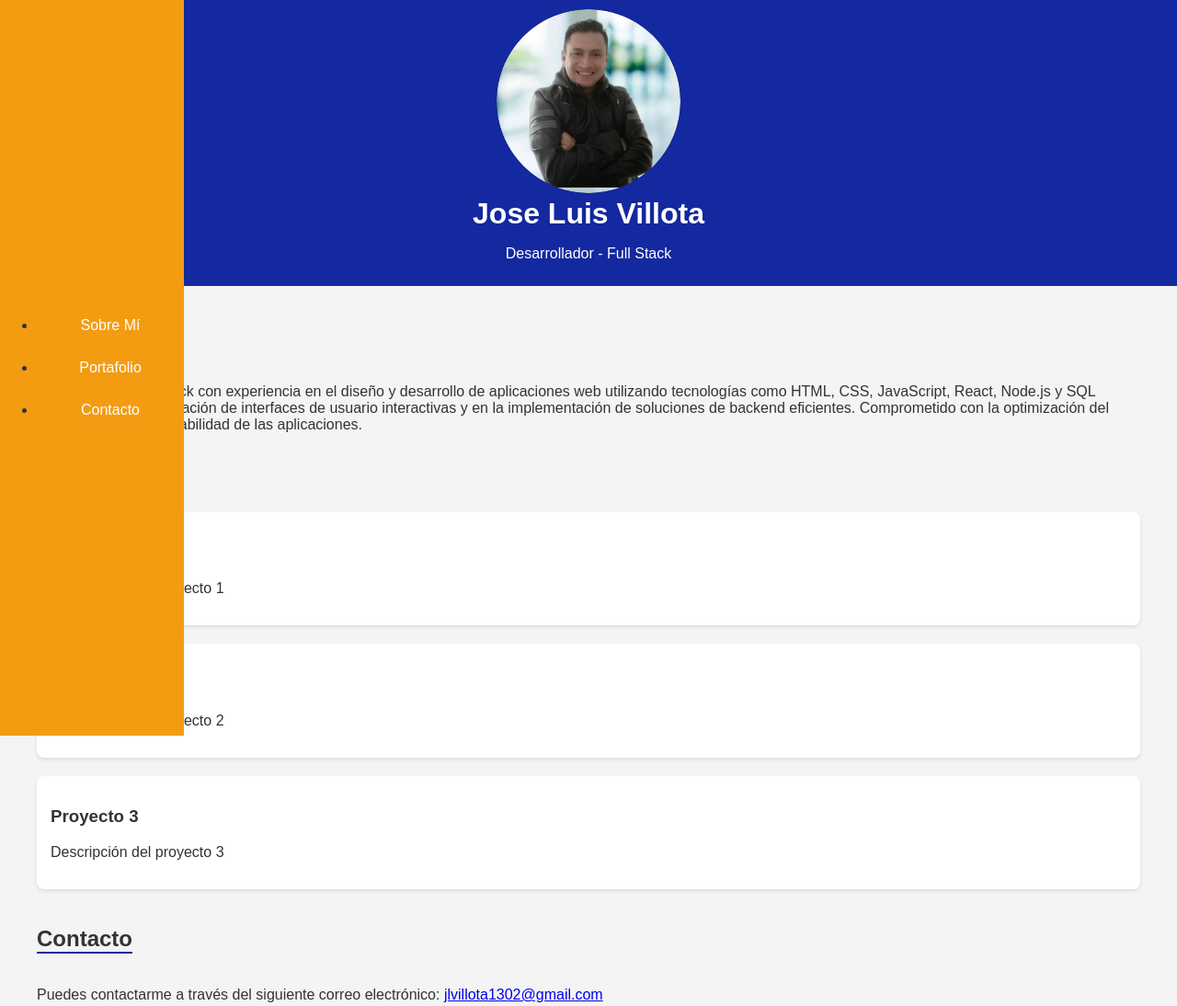
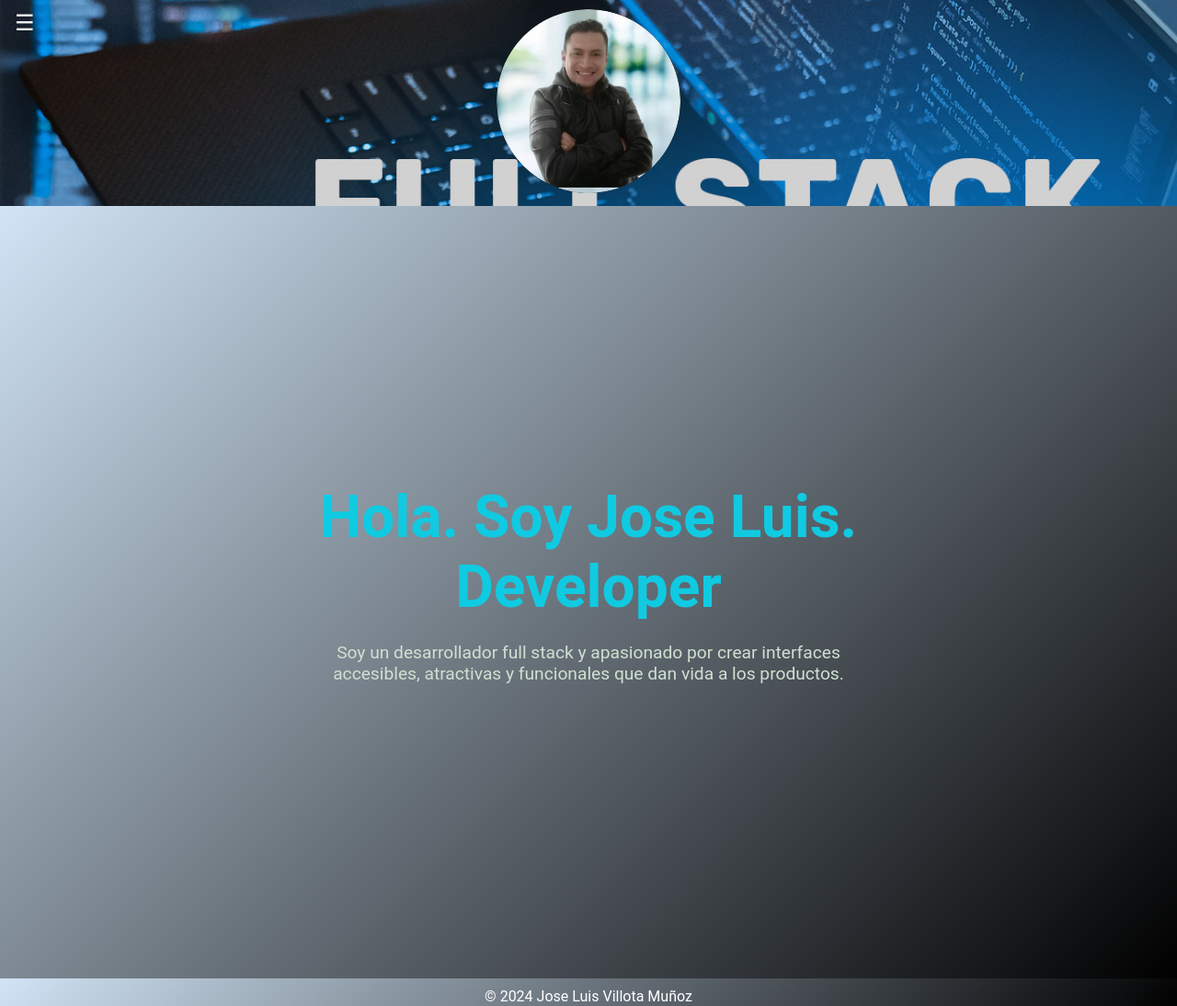
Before and after one commit to jlvillota/miPortafolio, a plain HTML site: page index.html in a window 1280 px wide. Shown: the top 1094 px of the page at 92% size. Drawn offline with Linux system fonts and the light colour scheme.

Commit message:
cabio de fondo anexo de imagenes y nuevo template

```diff
--- a/index.html
+++ b/index.html
@@ -7,51 +7,36 @@
     <link rel="stylesheet" href="./styles/styles.css">
 </head>
 <body>
+    <!-- Botón de menú hamburguesa dentro del header -->
+<header>
+    <button class="hamburger" onclick="toggleNav()">☰</button>
+    <img src="./assets/img/perfil.jpeg" alt="Foto Perfil">
+</header>
 
-    <header>
-        <img src="./assets/img/perfil.jpeg" alt="Foto Perfil">
-        <h1>Jose Luis Villota</h1>
-        <p>Desarrollador - Full Stack</p>
-    </header>
+<!-- Menú de navegación lateral -->
 <section class="nav-wrapper">
-        <nav>
+    <nav id="side-nav">
+        <button class="close-btn" onclick="toggleNav()">✕</button>
         <ul>
             <li><a href="#about">Sobre Mí</a></li>
             <li><a href="#portfolio">Portafolio</a></li>
             <li><a href="#contact">Contacto</a></li>
         </ul>
     </nav>
+    <img src="./assets/img/perfil.jpeg" alt="Logo" class="logo">
 </section>
 
-    <main class="container">
-        <section id="about">
-            <h2 class="section-title">Sobre Mí</h2>
-            <p>Desarrollador Full Stack con experiencia en el diseño y desarrollo de aplicaciones web utilizando tecnologías como HTML, CSS, JavaScript, React, Node.js y SQL Server.
-                Hábil en la creación de interfaces de usuario interactivas y en la implementación de soluciones de backend eficientes. Comprometido con la optimización del rendimiento
-                y la escalabilidad de las aplicaciones.</p>
+<div class="overlay" onclick="toggleNav()"></div>
+
+<section class="intro">
+    <h1>Hola. Soy Jose Luis.<br>Developer</h1>
+    <p>Soy un desarrollador full stack y apasionado por crear interfaces accesibles, atractivas y funcionales que dan vida a los productos.</p>
 </section>
-        <section id="portfolio">
-            <h2 class="section-title">Portafolio</h2>
-            <div class="portfolio-item">
-                <h3>Proyecto 1</h3>
-                <p>Descripción del proyecto 1</p>
-            </div>
-            <div class="portfolio-item">
-                <h3>Proyecto 2</h3>
-                <p>Descripción del proyecto 2</p>
-            </div>
-            <div class="portfolio-item">
-                <h3>Proyecto 3</h3>
-                <p>Descripción del proyecto 3</p>
-            </div>
-        </section>
-        <section id="contact">
-            <h2 class="section-title">Contacto</h2>
-            <p>Puedes contactarme a través del siguiente correo electrónico: <a href="mailto: jlvillota1302@gmail.com">jlvillota1302@gmail.com</a></p>
-        </section>
-    </main>
+
+<!-- Pie de página -->
 <footer>
-        &copy; 2024 Jose Luis Villota muñoz
+    &copy; 2024 Jose Luis Villota Muñoz
 </footer>
+    <script src="scripts/app.js"></script>
 </body>
 </html>
--- /dev/null
+++ b/scripts/app.js
@@ -0,0 +1,7 @@
+function toggleNav() {
+    const navWrapper = document.querySelector('.nav-wrapper');
+    const overlay = document.querySelector('.overlay');
+
+    navWrapper.classList.toggle('open');
+    overlay.classList.toggle('active');
+}
--- a/styles/styles.css
+++ b/styles/styles.css
@@ -1,16 +1,55 @@
 body {
-    font-family: Arial, sans-serif;
+    font-family: 'Roboto', sans-serif;
     margin: 0;
     padding: 0;
     background-color: #f4f4f4;
     color: #333;
 }
+
+.intro {
+    display: flex;
+    flex-direction: column;
+    align-items: center;
+    justify-content: center;
+    min-height: 100vh;
+    background: linear-gradient(135deg, #d1e4f5, #000000);
+    color: #10cae2;
+    text-align: center;
+    padding: 20px;
+    border: rgba(175, 29, 29, 0.5);
+}
+
+.intro h1 {
+    font-size: 4em;
+    font-weight: bold;
+    margin: 0;
+    line-height: 1.2;
+}
+
+.intro p {
+    font-size: 1.2em;
+    color: #d0e0d0;
+    max-width: 600px;
+    margin-top: 20px;
+}
+
+
 header {
-    background-color: #1428a0;
+    background-image: url('../assets/img/fullstack.jpg'); /* Ruta de la imagen de fondo */
+    background-size: cover; /* Hace que la imagen cubra todo el área del header */
+    background-position: center; /* Centra la imagen */
     color: white;
-    padding: 10px 0;
+    padding: 10px 10px;
     text-align: center;
 }
+
+header, .nav-wrapper {
+    background-image: url('../assets/img/fullstack.jpg');
+    background-size: cover;
+    background-position: center;
+    color: white;
+}
+
 header img {
     border-radius: 50%;
     width: 200px; /* Ajusta el tamaño de la imagen a tu gusto */
@@ -22,42 +61,121 @@ header h1 {
     margin: 0;
     font-size: 2em;
 }
+
+/* Botón de hamburguesa */
+.hamburger {
+    font-size: 24px;
+    background: none;
+    border: none;
+    color: #f4f4f4;
+    cursor: pointer;
+    position: absolute;
+    top: 10px;
+    left: 10px;
+    z-index: 3;
+}
+
+/* Menú de navegación lateral */
 .nav-wrapper {
     position: fixed;
     top: 0;
     left: 0;
-    width: 50px; /* El área donde el hover será detectado */
     height: 100%;
+    width: 0;
+    background-color: #1428a0;
+    overflow-x: hidden;
+    transition: width 0.3s;
+    z-index: 4;
 }
 
-nav {
+.logo {
+    border-radius: 50%;
     position: absolute;
-    top: 0;
-    left: -200px; /* Oculto inicialmente fuera de la vista */
-    width: 200px;
+    bottom: 70px; /* Ajusta este valor para mover el logo hacia arriba o abajo */
+    left: 50%;
+    transform: translateX(-50%);
+    width: 200px; /* Ajusta el tamaño del logo */
+    height: auto;
+}
+
+.nav-wrapper nav {
+    position: relative; /* Necesario para la posición absoluta del botón X */
+    width: 250px;
     height: 100%;
     display: flex;
-    flex-direction: column; /* Coloca los enlaces en una columna */
-    justify-content: center;
-    background-color: #f39c12;
-    transition: left 0.3s ease; /* Animación suave al aparecer */
+    flex-direction: column;
+    padding-top: 50px;
+    padding-left: 20px;
+    box-sizing: border-box;
 }
 
-.nav-wrapper:hover nav {
-    left: 0; /* Al pasar el mouse sobre la zona izquierda, se muestra el nav */
+/* Estilos para la lista de enlaces */
+.nav-wrapper nav ul {
+    list-style-type: none;
+    padding: 0;
+    margin-top: 30px;
 }
 
-nav a {
-    color: white;
-    padding: 14px 20px;
-    text-decoration: none;
-    text-align: center;
-    display: block; /* Hace que los enlaces ocupen el ancho completo del nav */
+.nav-wrapper nav ul li {
+    margin: 20px 0;
 }
 
-nav a:hover {
-    background-color: #144089;
+#side-nav ul li a {
+    font-size: 1.5em; /* Aumenta el tamaño de la letra */
+    color: white; /* Cambia el color si es necesario */
+    text-decoration: none;
+    position: relative; /* Necesario para posicionar la imagen debajo */
+    display: block; /* Asegura que el enlace ocupe toda la línea */
 }
+
+#side-nav ul li a::after {
+    content: '';
+    display: block;
+    margin: 5px auto 0; /* Espacio alrededor de la imagen */
+    background-image: url('../assets/img/perfil.jpeg'); /* Cambia a la ruta de tu imagen */
+    background-size: contain;
+    background-repeat: no-repeat;
+    background-position: center;
+}
+
+.close-btn {
+    font-size: 24px;
+    background: none;
+    border: none;
+    color: white; /* Cambia a un color visible */
+    cursor: pointer;
+    position: absolute;
+    top: 10px;
+    right: 10px; /* Posiciona el botón en la parte superior derecha */
+    z-index: 5; /* Asegura que esté en el frente dentro del nav */
+}
+
+/* Overlay oscuro */
+.overlay {
+    position: fixed;
+    top: 0;
+    left: 0;
+    width: 100%;
+    height: 100%;
+    background: rgba(0, 0, 0, 0.5); /* Fondo semi-transparente */
+    opacity: 0;
+    visibility: hidden;
+    transition: opacity 0.3s;
+    z-index: 2;
+}
+
+/* Cuando el overlay está activo */
+.overlay.active {
+    opacity: 1;
+    visibility: visible;
+}
+
+/* Clase para abrir el menú */
+.nav-wrapper.open {
+    width: 250px;
+}
+
+/* Estilos de contenido principal */
 .container {
     padding: 20px;
     max-width: 1200px;
@@ -79,7 +197,7 @@ nav a:hover {
 footer {
     text-align: center;
     padding: 10px 0;
-    background-color: #1428a0;
+    background:linear-gradient(135deg, #d1e4f5, #000000);
     color: white;
     /*position: fixed;*/
     width: 100%;
```
Also changed, not shown: templates/proyectos.html (added, +68 -0 lines), assets/img/fullstack.jpg (added), assets/img/fullstack1.jpg (added), assets/img/fullstack2.jpg (added). Lines whose indentation alone changed are shown as unchanged.
